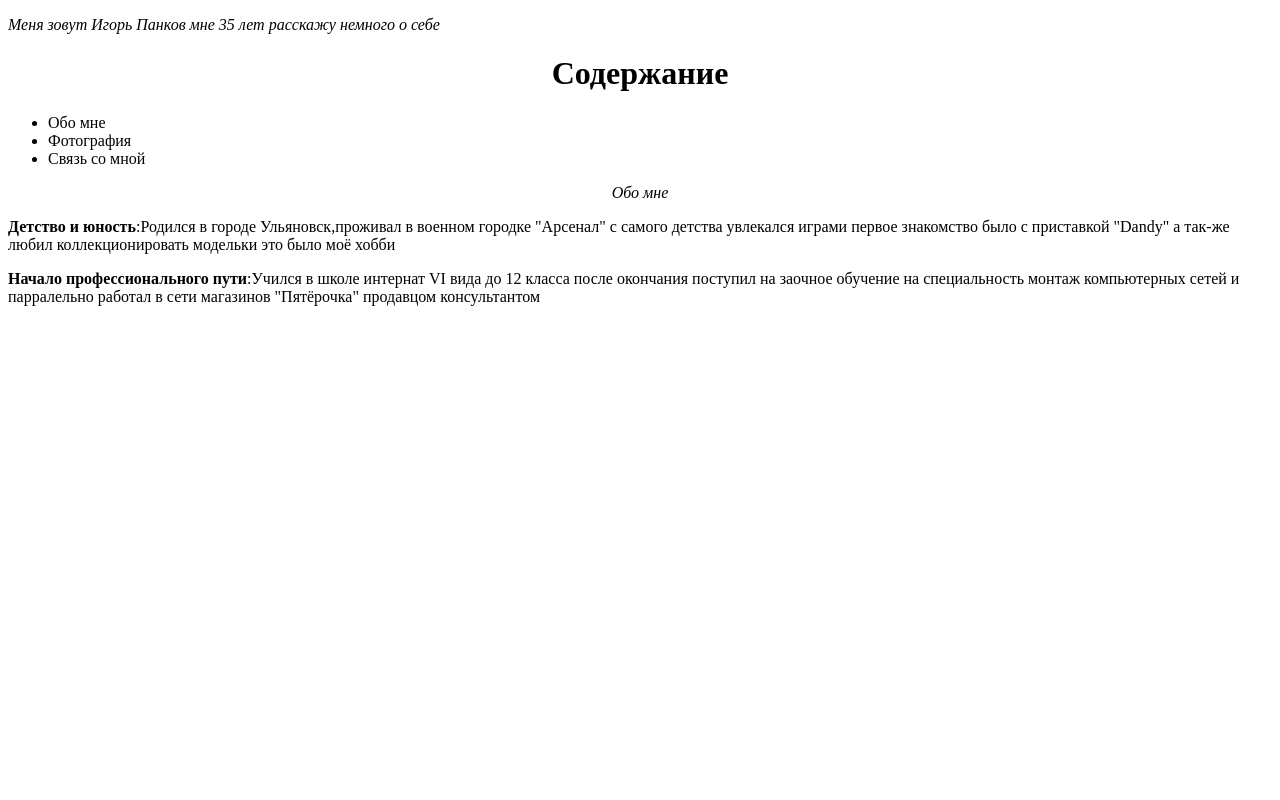
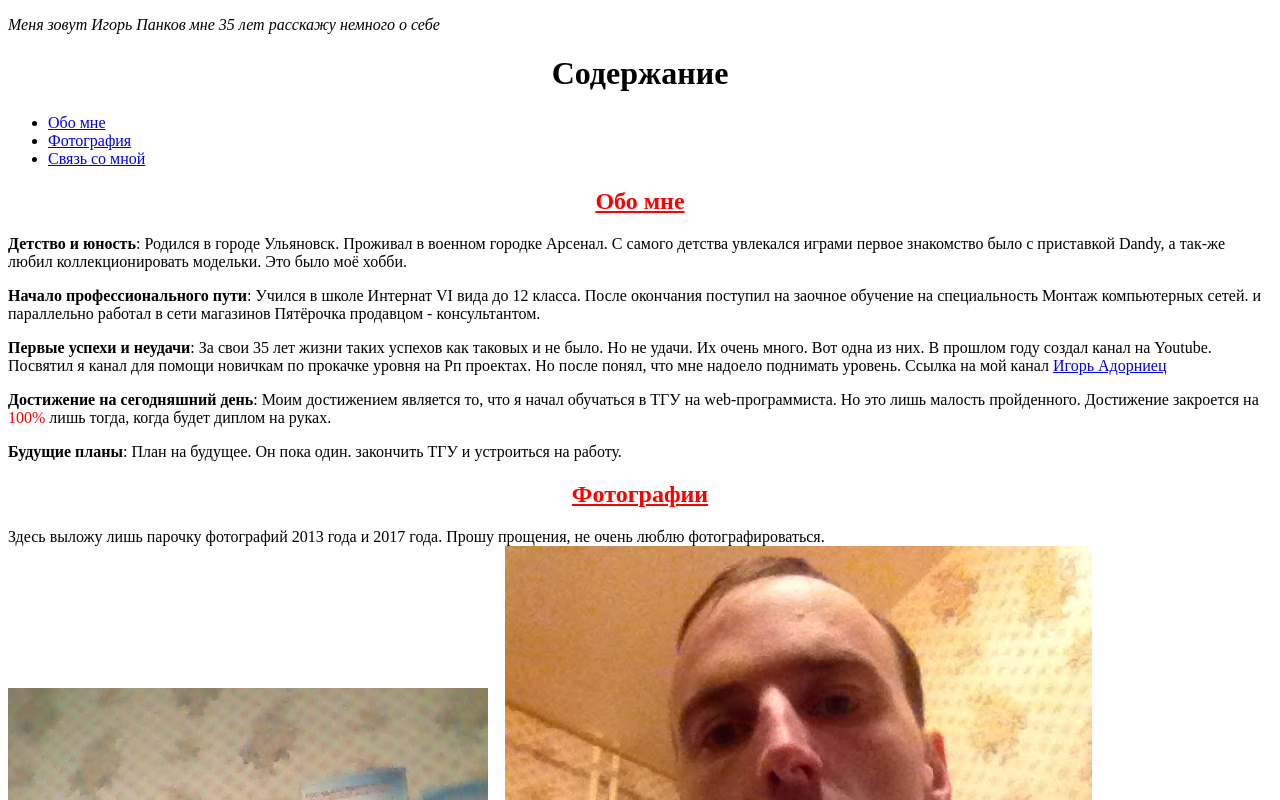
Before and after one commit to Igor73rus/educational-website, a plain HTML site: page index.html in a window 1280 px wide. Shown: the top 800 px of the page. Drawn offline with Linux system fonts and the light colour scheme.

Commit message:
Add files via upload

```diff
--- a/index.html
+++ b/index.html
@@ -10,16 +10,26 @@
     </p>
     <h1><center>Содержание</center></h1>
     <ul tipe="square" >
-     <li>Обо мне</li>
-     <li>Фотография</li>
-     <li>Связь со мной</li>
+     <li><a href="#I">Обо мне</a></li>
+     <li><a href="#F">Фотография</a></li>
+     <li><a href="#C">Связь со мной</a></li>
      </ul>
-     <p align=center><i> Обо мне</i></p>
-     <p><b>Детство и юность</b>:Родился в городе Ульяновск,проживал в военном городке "Арсенал"
-        с самого детства увлекался играми первое знакомство было с приставкой "Dandy" а так-же любил коллекционировать модельки это было моё хобби
-        <p><b>Начало профессионального пути</b>:Учился в школе интернат VI вида до 12 класса после окончания поступил на заочное обучение на специальность монтаж компьютерных сетей и парралельно работал в сети магазинов "Пятёрочка" продавцом консультантом
+     <h2 id="I" align=center><span style="color: red;"><u><b> Обо мне</u></b></span></h2>
+     <p><b>Детство и юность</b>: Родился в городе Ульяновск. Проживал в военном городке Арсенал. С самого детства увлекался играми первое знакомство было с приставкой Dandy, а так-же любил коллекционировать модельки. Это было моё хобби.
+      </p>
+        <p><b>Начало профессионального пути</b>: Учился в школе Интернат VI вида до 12 класса. После окончания поступил на заочное обучение на специальность Монтаж компьютерных сетей. и параллельно работал в сети магазинов Пятёрочка продавцом - консультантом.
+      </p>
+         <p><b>Первые успехи и неудачи</b>: За свои 35 лет жизни таких успехов как таковых и не было. Но не удачи. Их очень много. Вот одна из них. В прошлом году создал канал на Youtube. Посвятил я канал для помощи новичкам по прокачке уровня на Рп проектах. Но после понял, что мне надоело поднимать уровень. Ссылка на мой канал <a href="https://www.youtube.com/@Adorniec">Игорь Адорниец</a>
+      </p>
+      <p><b>Достижение на сегодняшний день</b>: Моим достижением является то, что я начал обучаться в ТГУ на web-программиста. Но это лишь малость пройденного. Достижение закроется на  <span style="color: red;">100%</span> лишь тогда, когда будет диплом на руках.
+      </p>
+      <p><b>Будущие планы</b>: План на будущее. Он пока один. закончить ТГУ и устроиться на работу.
+      </p>
+      <h2 id="F" align="center"><span style="color: red;"><u><b> Фотографии</u></b></span></h2><b></b></h2> Здесь выложу лишь парочку фотографий 2013 года и 2017 года. Прошу прощения, не очень люблю фотографироваться. <br><img src="Я 2013 год.jpg" alt="Я в 2013 году"> и <img src="Я 2017 год.JPG" alt="Я в 2017 году">
 
-     </p>
+      <h2 id="C" align="center"><span style="color: red;"><u><b>Связь со мной</u></span></b></h2> Ссылка на gmail.com <a href="https://mail.google.com/mail/u/0/#inbox?compose=GTvVlcRzBWKlJLdCjRcLjcnhXGPqTwTCrzxkDKDWmxffJscfWPGhSMjJsSBhJcVWpmQkvqqHKnzsq">Отправить сообщение</a>
+
+
 
 
 </body>
```
